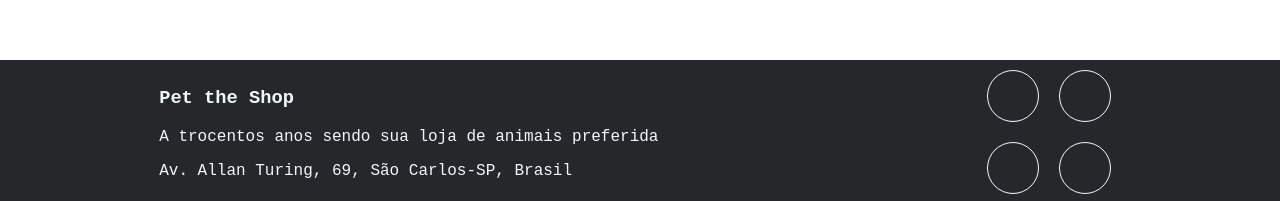
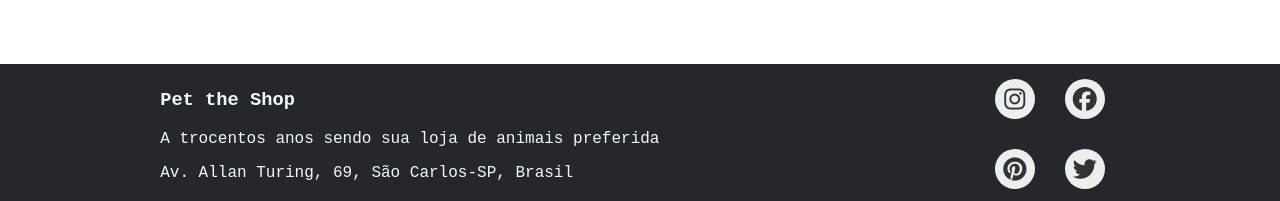
Before and after one commit to VictorRS27/WebIntroProject, a Vue app: page /ProductPurchase in a window 1280 px wide. Shown: the part 596-797 px from the top of the page. Built offline with nearby package versions, Linux system fonts and the light colour scheme; data requests are answered from the project's data file.

Commit message:
icons made, navbar and redirects fixed

```diff
--- a/db/db.json
+++ b/db/db.json
@@ -31,7 +31,7 @@
       "photos": [
         "https://cobasi.vteximg.com.br/arquivos/ids/358206-400-400"
       ],
-      "quantityInStock": 17
+      "quantityInStock": 16
     },
     {
       "id": 4,
@@ -42,7 +42,7 @@
       "photos": [
         "https://cobasi.vteximg.com.br/arquivos/ids/200557-400-400/Brinquedo-Kit-Bolas-Esporte-Vinil-HomePet.jpg?v=638137153043470000"
       ],
-      "quantityInStock": 8
+      "quantityInStock": 4
     },
     {
       "id": 5,
@@ -64,10 +64,9 @@
       "photos": [
         "https://cobasi.vteximg.com.br/arquivos/ids/356040-400-400/Arranhador-Bege.jpg?v=638137127056700000"
       ],
-      "quantityInStock": 10
+      "quantityInStock": 8
     },
     {
-      "id": 7,
       "productName": "Cat Litter Box",
       "productPrice": "49.99",
       "productDescription": "Simplify the task of maintaining your cat's hygiene with our convenient and spacious Cat Litter Box. Designed with your cat's comfort in mind, this litter box provides ample space for them to move around while ensuring privacy during their business. The durable and odor-resistant materials make cleaning a breeze, while the enclosed design helps contain litter scatter and control odors. Create a designated space for your cat's bathroom needs and give them a clean and comfortable litter box they'll appreciate.",
@@ -75,7 +74,8 @@
       "photos": [
         "https://cobasi.vteximg.com.br/arquivos/ids/184255-400-400/Bandeja-Higienica-Classic-Preta.jpg?v=638133809156200000"
       ],
-      "quantityInStock": 0
+      "quantityInStock": 10,
+      "id": 7
     },
     {
       "id": 8,
@@ -392,6 +392,14 @@
       "telephone": "18991578761",
       "address": "coração do otavio",
       "id": 9
+    },
+    {
+      "username": "Sonia Maria",
+      "password": "feia",
+      "email": "soniaairamsilva@gmail.com",
+      "telephone": "11999489010",
+      "address": "Av. Moacyr 3720",
+      "id": 10
     }
   ],
   "admin": [
@@ -455,6 +463,11 @@
       "id_cliente": 9,
       "products": [],
       "id": 2
+    },
+    {
+      "id_cliente": 10,
+      "products": [],
+      "id": 3
     }
   ]
 }
--- a/src/components/Footer.vue
+++ b/src/components/Footer.vue
@@ -7,12 +7,12 @@
         </div>
         <div class="allIcons">
             <div class="icons">
-                <Icon>F</Icon>
-                <Icon>Y</Icon>
+                <Icon socialMedia="instagram"/>
+                <Icon socialMedia="facebook"/>
             </div>
             <div class="icons">
-                <Icon>T</Icon>
-                <Icon>P</Icon>
+                <Icon socialMedia="pinterest"/>
+                <Icon socialMedia="twitter"/>
             </div>
         </div>
     </div>
--- a/src/components/Icon.vue
+++ b/src/components/Icon.vue
@@ -1,22 +1,41 @@
 <template>
-    <div class="icon">
+    <div class="social-icon">
+      <i :class="`fab fa-${socialMedia}`" @click="redirect"></i>
     </div>
   </template>
 
   <script>
   export default {
-    name: "Icon"
+    name: "Icon",
+    props: {
+      socialMedia: {
+        type: String,
+        required: true
       }
+    },
+    methods: {
+        redirect() {
+            window.location.href = `https://${this.socialMedia}.com/petTheShop`
+        }
+    },
+  };
   </script>
 
-<style>
-.icon {
-    width: 50px;
-    height: 50px;
-    border-color: aliceblue;
-    border-width: 1px;
-    border-radius: 100px;
-    border-style: solid;
-    margin: 10px;
+  <style scoped>
+  .social-icon {
+    width: 40px;
+    height: 40px;
+    background-color: #eee;
+    border-radius: 50%;
+    display: flex;
+    justify-content: center;
+    align-items: center;
+    margin: 15px;
+    cursor: pointer;
+  }
+
+  .social-icon i {
+    color: #333;
+    font-size: 24px;
   }
   </style>
--- a/src/components/Navbar.vue
+++ b/src/components/Navbar.vue
@@ -29,7 +29,7 @@
                 <RouterLink to="/products">Products</RouterLink>
                 <RouterLink to="/events">Events</RouterLink>
                 <RouterLink to="/about">About us</RouterLink>
-                <p @click="LogOff">Logoff</p>
+                <p class="logoff" @click="LogOff">Logoff</p>
             </div>
 
 
@@ -65,7 +65,7 @@
             <RouterLink v-if="(myCookie[0] === 'a')" to="/products">Products</RouterLink>
             <RouterLink v-if="(myCookie[0] === 'a')" to="/events">Events</RouterLink>
             <RouterLink v-if="(myCookie[0] === 'a')" to="/about">About us</RouterLink>
-            <p v-if="(myCookie[0] === 'a')" @click="LogOff">Logoff</p>
+            <p v-if="(myCookie[0] === 'a')" class="logoff" @click="LogOff">Logoff</p>
         </div>
     </div>
 </template>
--- a/src/views/CartView.vue
+++ b/src/views/CartView.vue
@@ -21,6 +21,7 @@
             <div v-if="purchaseComplete" class="purchase-message">
                 <p>Purchase complete!</p>
                 <p>Thank you for choosing Pet The Shop to help you !</p>
+                <router-link to="/products">Comprar Mais</router-link>
             </div>
         </div>
     </div>
@@ -170,7 +171,7 @@ export default {
                     .put('http://localhost:3000/cart/' + cartData.id, cartData) // Assuming the endpoint to update the cart is a PUT request
                     .then((response) => {
                         console.log('Cart saved successfully:', response.data);
-                        window.location.reload()
+                        /* window.location.reload() */
                     })
                     .catch((error) => {
                         console.error('Error saving cart:', error);
--- a/src/views/LoginView.vue
+++ b/src/views/LoginView.vue
@@ -86,7 +86,8 @@ export default {
             let match2 = response.data.filter((user) => user.username === this.username && user.password === this.password);
             console.log(match2);
             if (match2.length != 1) {
-              alert("Não foi encontrado")
+              alert("Usuário não encontrado")
+              this.password = ''
             }
             else {
               console.log("entrou")
```
Lines whose indentation alone changed are shown as unchanged.
